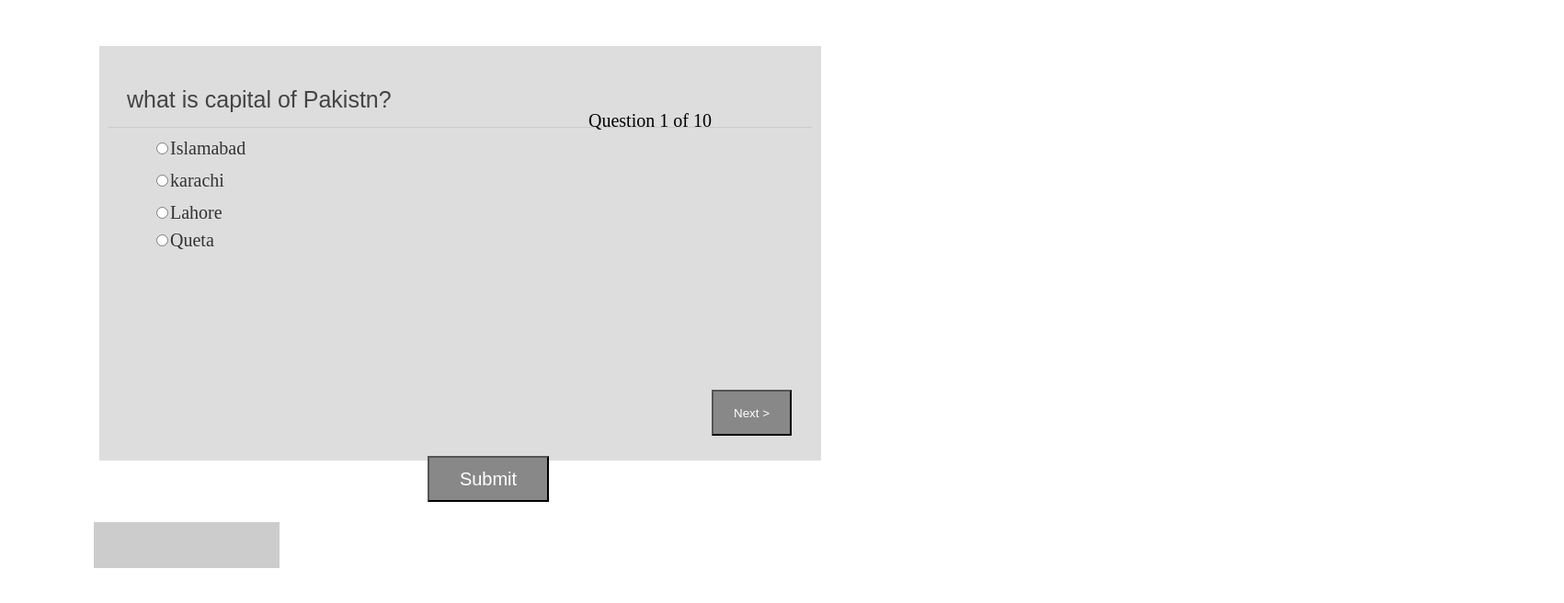
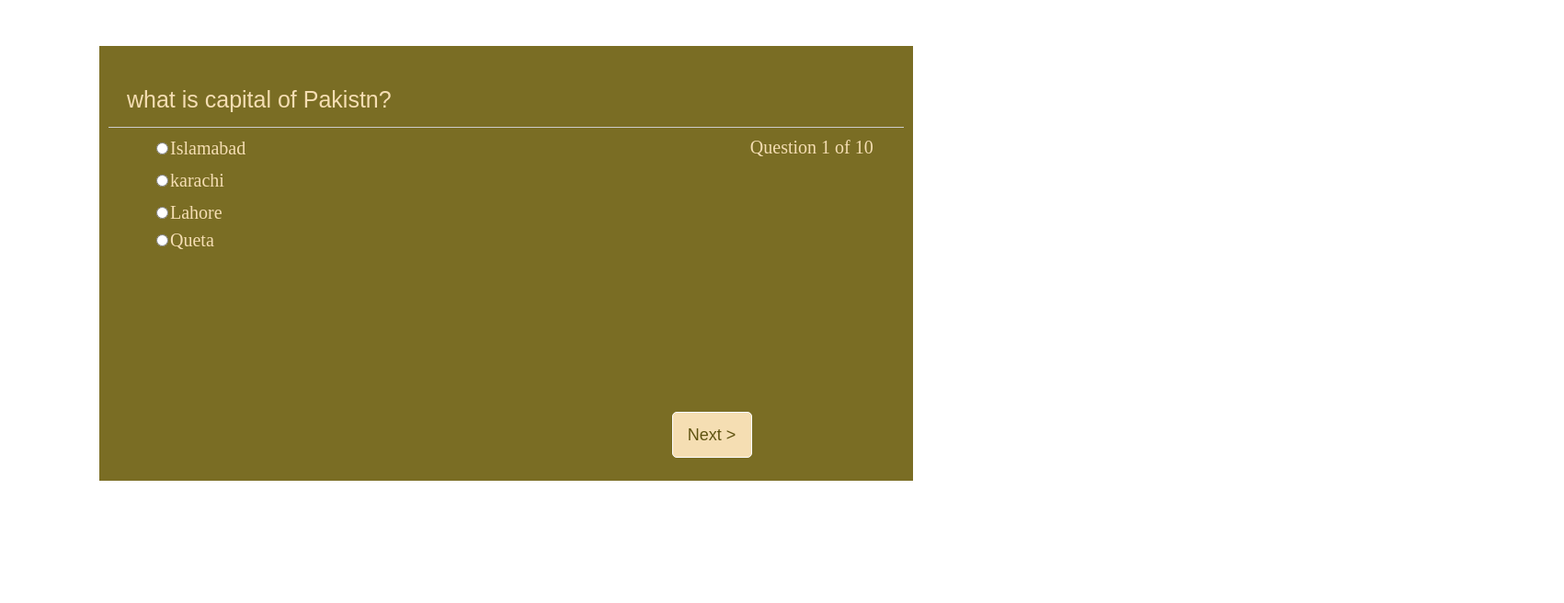
Before and after one commit to Mudassar755/Quiz-App, a plain HTML site: page index.html in a window 1280 px wide. Shown: the whole page at 92% size, 1701 px wide, since content can reach past the window. Drawn offline with Linux system fonts and the light colour scheme.

Commit message:
Quiz App

```diff
--- a/index.html
+++ b/index.html
@@ -12,14 +12,13 @@
 <body>
     <div class="quizContainer">
         <span></span>
-        <div id="quesNo"></div>
         <div id="quizQuestions">
 
         </div>
+        <div id="quesNo"></div>
         <div id="quizAnswer">
 
         </div>
-        <div id="score"></div>
         <button id="submitButton" onclick=" application.checkResult()";> Submit </button>
         <button id="nextButton" onclick="application.nextQuestion()";>Next > </button>
         <audio id="quizSound"></audio>
@@ -27,6 +26,7 @@
         <div id="quizResult"></div>
 
     </div>
+    <div id="score"></div>
 
 </body>
 <script src="mainQuiz.js"></script>
--- a/mainQuiz.js
+++ b/mainQuiz.js
@@ -20,6 +20,14 @@ let application = {
         new Question(2, 'What is capital of Punjab?', ['Faisalabad', 'Multan', 'Lahore', 'Gujranwala'], 'Lahore', 1),
         new Question(3, 'what is capital of Sindh?', ['Peshawar', 'karachi', 'Sakkur', 'Larkana'], 'karachi', 1),
         new Question(4, 'who is prime minister of pakistan ?', ['Nawaz Shrif', 'Imran Khan', 'Asif Zrdari', 'Shahbaz Shrif'], 'Imran Khan', 1),
+        new Question(5, 'Geoghrapically speaking Paksistan is located in?', ['South East', 'South Asia', 'Central Asia', 'Middle East'], 'South Asia', 1),
+        new Question(6, 'pakistan shares a border with china whose leng?th is?', ['485 Kms', '585 Kms', '685 kms', '785 Kms'], '585 Kms', 1),
+        new Question(7, 'In terms of area the smallest provience is?', ['Sindh', 'KPK', 'Punjab', 'Balochistan'], 'KPK', 1),
+        new Question(8, 'The soap was made by ---- first of all?', ['Hazrat Ishaq (AS)', 'Hazrat Yusha (AS)', 'Hazrat Younas (AS)', 'Hazrat Salih (AS)'], 'Hazrat Salih (AS)', 1),
+        new Question(9, 'There are ---- countries in the world?', ['193', '182', '186', '196'], '193', 1),
+        new Question(10, 'The currency of turkey is ?', ['Pound', 'Peso', 'Markka', 'Lira'], 'Lira', 1),
+
+
 
     ],
 
@@ -52,7 +60,7 @@ let application = {
 
     //     else {
     //         // alert('Allah Hafiz');
-        // }
+    // }
 
     // },
 
@@ -78,6 +86,7 @@ let application = {
                     application.data[application.currentQuestion].selectedAnswer = this.value;
                 }
             }
+
             // let option = document.createElement('p');
             // option.innerText = "a";
             check.type = 'radio';
@@ -103,17 +112,17 @@ let application = {
     nextQuestion() {
 
 
-
         if (application.currentQuestion == application.data.length - 1) {
-
-            // alert('Yor Score is :' + application.score);
-            // application.checkResult();
-
+            document.getElementById('submitButton').style.visibility = 'visible';
 
         }
-        else {
+
+        if (document.querySelectorAll('input:checked').length){
             application.currentQuestion++;
             application.setQuestion(application.data[application.currentQuestion]);
+        }
+        else {
+            alert('please select one');
         }
     },
 
@@ -124,19 +133,21 @@ let application = {
 
             var selectedAnswer = application.data[i].selectedAnswer;
             // /var cQuestion = application.data[i].question;
-          //  application.data[i].answers.forEach(function (answer) {
+            //  application.data[i].answers.forEach(function (answer) {
 
-                if (selectedAnswer ==  application.data[i].correct) {
+            if (selectedAnswer == application.data[i].correct) {
 
-                    cAnswers++
+                cAnswers++
 
-                }
+            }
 
 
 
         }
 
-        score.innerText ="Your score is : " + cAnswers;
+        document.getElementById('score').style.backgroundColor = 'rgb(134, 109, 38';
+        score.innerText = "Your score is : " + cAnswers;
+        // window.open('result.html');
     },
 
 }
--- a/style.css
+++ b/style.css
@@ -1,14 +1,14 @@
 .quizContainer{
-    background-color: #ddd;
+    background-color: rgb(122, 109, 36);
     margin: 50px;
-    width: 785px;
+    width: 70%;
     margin-left: 100px;
 }
 
 #quizQuestions{
     border-bottom: 1px solid #ccc;
     font-size: 25px;
-    color: #444;
+    color: wheat;
     font-family: sans-serif;
     margin: 10px;
     height: 44px;
@@ -20,15 +20,15 @@
 #quizAnswer{
     width: 400px;
     height: 300px;
-    background-color: #ddd;
+    background-color: rgb(122, 109, 36);
 }
 .answer-box:first-child{
     position: absolute;
     top: 150px;
     left: 185px;
-    color: #333;
+    color: wheat;
     font-size: 20px;
-    cursor: pointer;
+    /* cursor: pointer; */
 }
 .answer-box:first-child input{
     position: relative;
@@ -59,29 +59,29 @@
     position: absolute;
     top: 185px;
     left: 185px;
-    color: #333;
+    color: wheat;
     font-size: 20px;
-    cursor: pointer;
+    /* cursor: pointer; */
 }
 
 .answer-box:nth-child(3){
     position: absolute;
     top: 220px;
     left: 185px;
-    color: #333;
+    color: wheat;
     font-size: 20px;
-    cursor: pointer;
+    /* cursor: pointer; */
 }
 .answer-box:nth-child(4){
     position: absolute;
     top: 250px;
     left: 185px;
-    color: #333;
+    color: wheat;
     font-size: 20px;
-    cursor: pointer;
+    /* cursor: pointer; */
 }
 
-#score{
+/* #score{
     width: 202px;
     height: 50px;
     background-color: #ccc;
@@ -90,31 +90,70 @@
     top: 71%;
     left: 8%;
     color: #444;
-    font-size: 20px;
+    font-size: 20px; */
 
-}button{
+/* } */
+button{
     height: 50px;
     width: 87px;
-    background-color: #888;
-    color: white;
+    background-color: wheat;
+    color: rgb(95, 83, 17);
     position: relative;
-    top: -27px;
-    left: 530px;
+    top: -25px;
+    left: 55%;
     cursor: pointer;
+    border: 1px solid white;
+    border-radius: 5px;
+    font-size: 18px;
+
 }
 button:hover{
-    background-color: #999;
+    background-color: rgb(221, 170, 76);
 }
 #quesNo{
-    position: absolute;
+    position: relative;
     top: 15%;
-    left: 50%;
+    left: 80%;
+    font-size: 20px;
+    color: wheat;
+}
+#submitButton{
+    left: 80%;
+    top: -23px;
+    width: 132px;
+    font-size: 20px;
+    visibility: hidden;
+
+
+}#resultContainer{
+    margin: auto;
+    position: static;
+    width: 1000px;
+    height: 600px;
+    background-color: #395;
+    border-radius: 100%;
+    font-size: 100px;
+    color: white;
+    text-align: center;
+}
+#resultButton{
+    width: 265px;
+    height: 60px;
+    border-radius: 10px;
+    position: relative;
+    top: 100px;
+    left: 31px;
+    background-color: #908;
     font-size: 20px;
 }
-#submitButton{
-    left: 357px;
-    top: 47px;
-    width: 132px;
-    font-size: 20px;
+#score{
+    position: relative;
+    top: 4px;
+    font-size: 60px;
+    left: 7%;
+    width: 70%;
+    height: 75px;
+    text-align: center;
+    color: wheat;
 
 }
```
